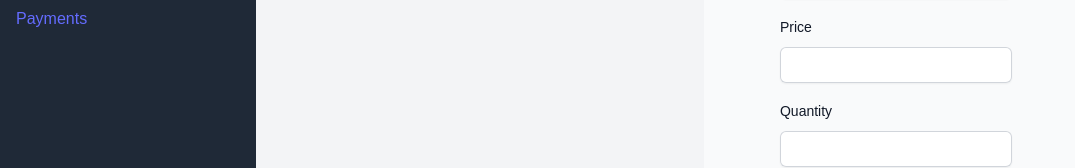
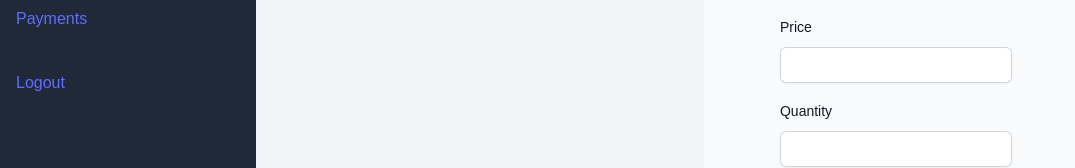
Before and after one commit to INTEL-ONBOARD/restaurant-cw-ead, a React (Vite) app: page /dashboard/stock in a window 1280 px wide. Shown: the part 265-433 px from the top of the page, without its empty margins (0-1075 px from the left). Built offline with nearby package versions, Linux system fonts and the light colour scheme.

Commit message:
logout added

```diff
--- a/src/Pages/layout.jsx
+++ b/src/Pages/layout.jsx
@@ -52,6 +52,16 @@ const Layout = () => {
                 Payments
               </Link>
             </li>
+            <li>
+              <Link
+                to="/dashboard/logout"
+                className={`block p-4 ${
+                  location.pathname === '/dashboard/logout' ? 'bg-gray-700' : 'hover:bg-gray-600'
+                }`}
+              >
+                Logout
+              </Link>
+            </li>
           </ul>
         </nav>
       </div>
```
